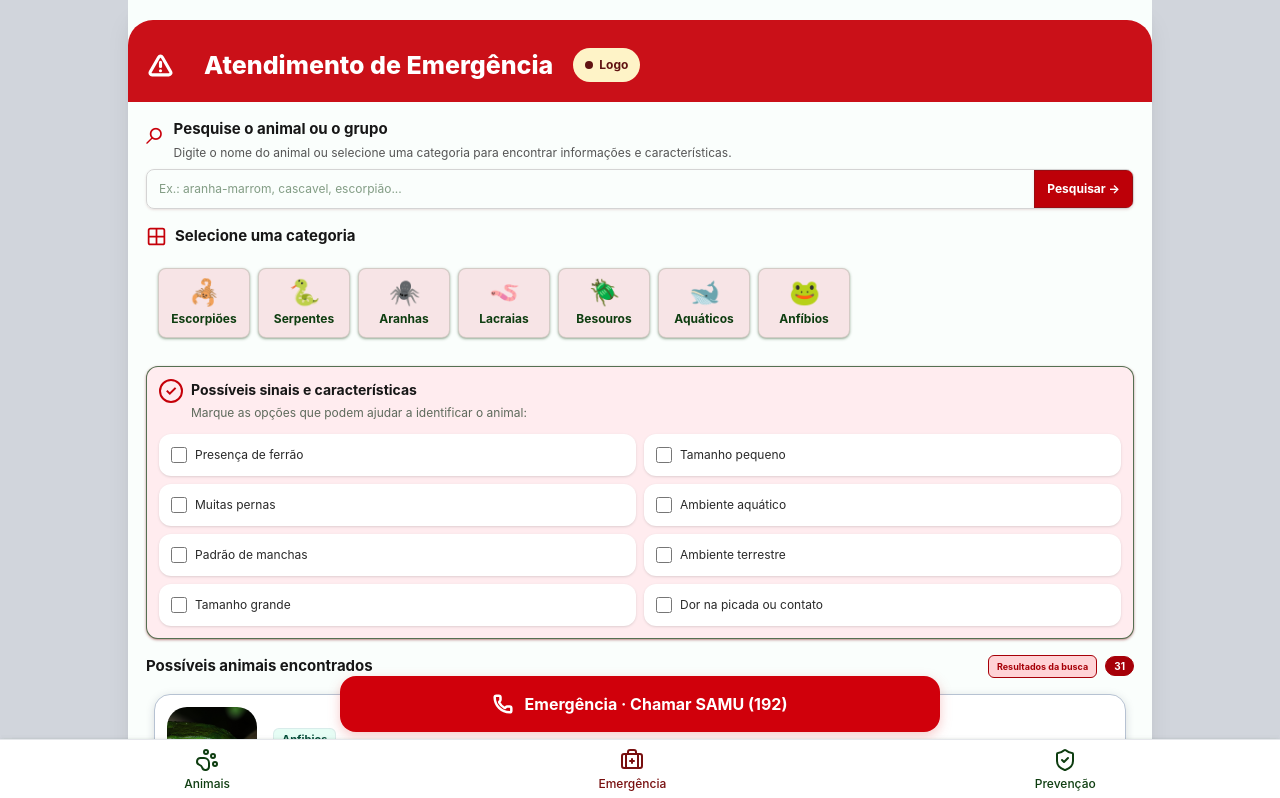
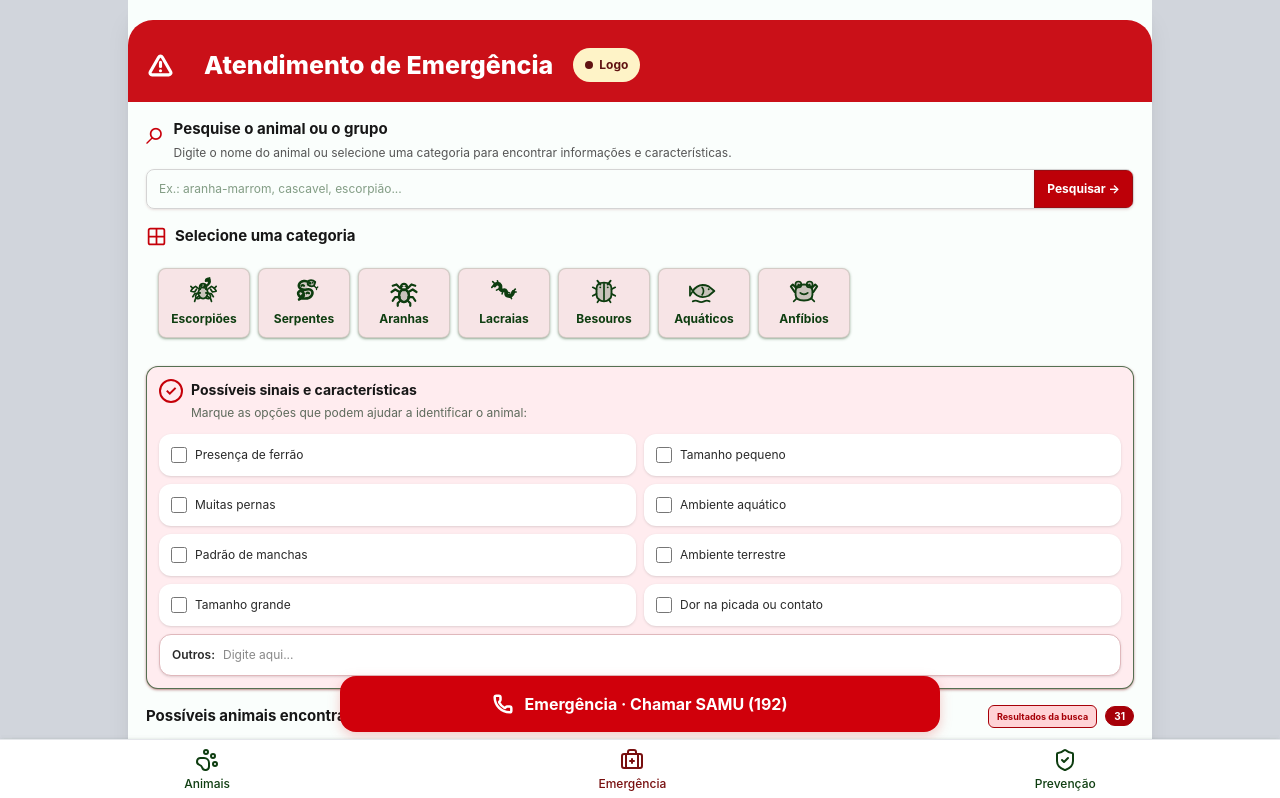
Before and after one commit to S1lvaL/pwa-guia-peconhentost, a React (Vite) app: page / in a window 1280 px wide. Shown: the top 798 px of the page. Built offline with nearby package versions, Linux system fonts and the light colour scheme.

Commit message:
Update Emergencia.tsx
Modificação dos ícones e novo campo "outros"

```diff
--- a/src/pages/Emergencia.tsx
+++ b/src/pages/Emergencia.tsx
@@ -52,7 +52,6 @@
 const categorias: {
   id: Categoria;
   nome: string;
-  emoji: string;
   termos: string[];
 }[] = [
   {
@@ -98,6 +97,129 @@
     termos: ["anfibios", "anfibio"],
   },
 ];
+
+
+// Ícones vetoriais renovados: estilo preenchido, com formas simples e fáceis de reconhecer.
+function IconeCategoria({ categoria }: { categoria: Categoria }) {
+  const svgProps = {
+    width: 30,
+    height: 30,
+    viewBox: "0 0 32 32",
+    fill: "none",
+    stroke: "currentColor",
+    strokeWidth: 1.8,
+    strokeLinecap: "round" as const,
+    strokeLinejoin: "round" as const,
+    "aria-hidden": true as const,
+  };
+
+  switch (categoria) {
+    case "escorpioes":
+      return (
+        <svg {...svgProps} viewBox="0 0 32 32">
+          {/* Corpo */}
+          <ellipse cx="15" cy="17" rx="5" ry="6" fill="currentColor" fillOpacity=".2" />
+          <path d="M12 13c-2-3 0-6 3-6s5 3 3 6" />
+          <path d="M12 17c-3 0-5 2-5 4s3 3 5 1" />
+          <path d="M18 17c3 0 5 2 5 4s-3 3-5 1" />
+          {/* Pinças */}
+          <path d="M11 13 7 10 4 12 2 10" />
+          <path d="M20 13 24 10 27 12 29 10" />
+          <path d="m4 12-2 3 4 1 2-3" />
+          <path d="m27 12 2 3-4 1-2-3" />
+          {/* Pernas */}
+          <path d="m11 17-5 1-2 3" />
+          <path d="m11 20-4 3-1 3" />
+          <path d="m19 17 5 1 2 3" />
+          <path d="m19 20 4 3 1 3" />
+          {/* Cauda curvada e ferrão */}
+          <path d="M16 11c4-2 7-5 6-8-1-2-4-1-4 1" strokeWidth="2.5" />
+          <path d="m18 4 4-3-1 5" fill="currentColor" />
+          {/* Olhos */}
+          <circle cx="13" cy="9" r=".8" fill="currentColor" />
+          <circle cx="17" cy="9" r=".8" fill="currentColor" />
+        </svg>
+      );
+    case "serpentes":
+      return (
+        <svg {...svgProps} viewBox="0 0 24 24">
+          {/* Corpo enrolado da cobra */}
+          <path d="M17 5 C14 2 9 3 8 6 C7 9 11 11 14 10 C18 9 20 12 18 15 C16 18 10 18 8 15 C6 12 9 10 11 12 C13 14 11 17 8 18" fill="currentColor" fillOpacity=".15" strokeWidth="2" strokeLinecap="round" strokeLinejoin="round" />
+          {/* Cabeça */}
+          <path d="M15 4 C16 2 19 2 21 4 L20 7 C18 8 16 7 15 6 Z" fill="currentColor" fillOpacity=".25" strokeWidth="1.5" strokeLinejoin="round" />
+          {/* Olho */}
+          <circle cx="19" cy="4.5" r=".7" fill="currentColor" stroke="none" />
+          {/* Língua bifurcada */}
+          <path d="M20 7 L22 9 M22 9 L23 8 M22 9 L22 10" strokeWidth="1" strokeLinecap="round" />
+          {/* Detalhes das escamas */}
+          <path d="M10 7 Q11 6 12 7" />
+          <path d="M14 13 Q15 12 16 13" />
+          <path d="M10 15 Q11 14 12 15" />
+        </svg>
+      );
+    case "aranhas":
+      return (
+        <svg {...svgProps} viewBox="0 0 24 24">
+          {/* Corpo */}
+          <ellipse cx="12" cy="15" rx="4" ry="5" fill="currentColor" fillOpacity=".2" />
+          <ellipse cx="12" cy="15" rx="4" ry="5" />
+          <circle cx="12" cy="8" r="2.5" />
+          {/* Pernas esquerdas */}
+          <path d="M9 9 6 6 3 7" />
+          <path d="M8.5 12 5 10 2 12" />
+          <path d="M8.5 16 5 16 3 19" />
+          <path d="M9 19 7 21 7 23" />
+          {/* Pernas direitas */}
+          <path d="m15 9 3-3 3 1" />
+          <path d="m15.5 12 3.5-2 3 2" />
+          <path d="m15.5 16 3.5 0 2 3" />
+          <path d="m15 19 2 2 0 2" />
+          {/* Olhos */}
+          <circle cx="11" cy="7.5" r=".6" fill="currentColor" stroke="none" />
+          <circle cx="13" cy="7.5" r=".6" fill="currentColor" stroke="none" />
+        </svg>
+      );
+    case "lacraias":
+      return (
+        <svg {...svgProps}>
+          <path d="M6 9c2-3 5-2 6 0s-1 4 1 5 4-1 5 1-1 4 2 5 5-1 6-4" strokeWidth="4" />
+          <path d="m7 8-3-3M10 8l-1-4M12 12l-4 2M15 14l-1 4M19 16l3 1M22 19l2 4M25 16l4 0" strokeWidth="1.7" />
+          <path d="M5 9 3 11M25 16l3-3" />
+        </svg>
+      );
+    case "besouros":
+      return (
+        <svg {...svgProps}>
+          <path d="M12 8 9 4M20 8l3-4" strokeWidth="2.2" />
+          <path d="M8 12c0-4 3-6 8-6s8 2 8 6v7c0 4-4 7-8 7s-8-3-8-7Z" fill="currentColor" fillOpacity=".2" strokeWidth="2" />
+          <path d="M16 7v18M8 13l-4-2M8 18l-4 2M24 13l4-2M24 18l4 2M11 24l-2 3M21 24l2 3" />
+          <circle cx="12" cy="11" r="1" fill="currentColor" stroke="none" />
+          <circle cx="20" cy="11" r="1" fill="currentColor" stroke="none" />
+        </svg>
+      );
+    case "aquaticos":
+      return (
+        <svg {...svgProps}>
+          <path d="M4 15c4-6 10-8 17-5l6 5-6 5c-7 3-13 1-17-5Z" fill="currentColor" fillOpacity=".2" strokeWidth="2" />
+          <path d="m4 15-3-5v10l3-5ZM14 11c2 2 2 6 0 8" />
+          <circle cx="21" cy="13" r="1" fill="currentColor" stroke="none" />
+          <path d="M4 26c2-1 4-1 6 0s4 1 6 0 4-1 6 0" />
+        </svg>
+      );
+    case "anfibios":
+      return (
+        <svg {...svgProps}>
+          <path d="M8 12 4 8 2 10l4 6M24 12l4-4 2 2-4 6" strokeWidth="2.2" />
+          <path d="M7 15c0-5 3-7 9-7s9 2 9 7v4c0 4-4 6-9 6s-9-2-9-6Z" fill="currentColor" fillOpacity=".2" strokeWidth="2" />
+          <circle cx="10" cy="8" r="3.2" fill="currentColor" fillOpacity=".25" />
+          <circle cx="22" cy="8" r="3.2" fill="currentColor" fillOpacity=".25" />
+          <circle cx="10" cy="8" r=".9" fill="currentColor" stroke="none" />
+          <circle cx="22" cy="8" r=".9" fill="currentColor" stroke="none" />
+          <path d="M12 17c2 2 6 2 8 0M8 23l-3 3M24 23l3 3" />
+        </svg>
+      );
+  }
+}
 
 //Converte a categoria do JSON para o filtro correspondente desta tela.
 function categoriaCompativel(
@@ -149,6 +271,7 @@
 
 export default function Emergencia({ abaAtiva, setAbaAtiva }: EmergenciaProps) {
   const [pesquisa, setPesquisa] = useState("");
+  const [outrasCaracteristicas, setOutrasCaracteristicas] = useState("");
   const [categoriaAtiva, setCategoriaAtiva] = useState<Categoria | null>(null);
   const [caracteristicasAtivas, setCaracteristicasAtivas] = useState<
     Caracteristica[]
@@ -308,10 +431,10 @@
                       }`}
                     >
                       <span
-                        className="text-[25px] leading-7"
+                        className="flex h-7 items-center justify-center"
                         aria-hidden="true"
                       >
-                        {categoria.emoji}
+                        <IconeCategoria categoria={categoria.id} />
                       </span>
                       <span>{categoria.nome}</span>
                     </button>
@@ -358,6 +481,23 @@
                   onToggle={alternarCaracteristica}
                 />
               ))}
+              <div className="col-span-2 flex h-[42px] items-center gap-2 rounded-xl border border-[#e0b8bc] bg-white px-3 shadow-sm focus-within:ring-2 focus-within:ring-[#c9000b]/20">
+                <label
+                  htmlFor="outras-caracteristicas"
+                  className="shrink-0 text-[12px] font-semibold text-[#292929]"
+                >
+                  Outros:
+                </label>
+                <input
+                  id="outras-caracteristicas"
+                  type="text"
+                  value={outrasCaracteristicas}
+                  onChange={(event) => setOutrasCaracteristicas(event.target.value)}
+                  placeholder="Digite aqui..."
+                  aria-label="Outras características do animal"
+                  className="min-w-0 flex-1 bg-transparent text-[12px] text-[#292929] outline-none placeholder:text-[#888]"
+                />
+              </div>
             </div>
             {caracteristicasAtivas.length > 0 && (
               <button
```
